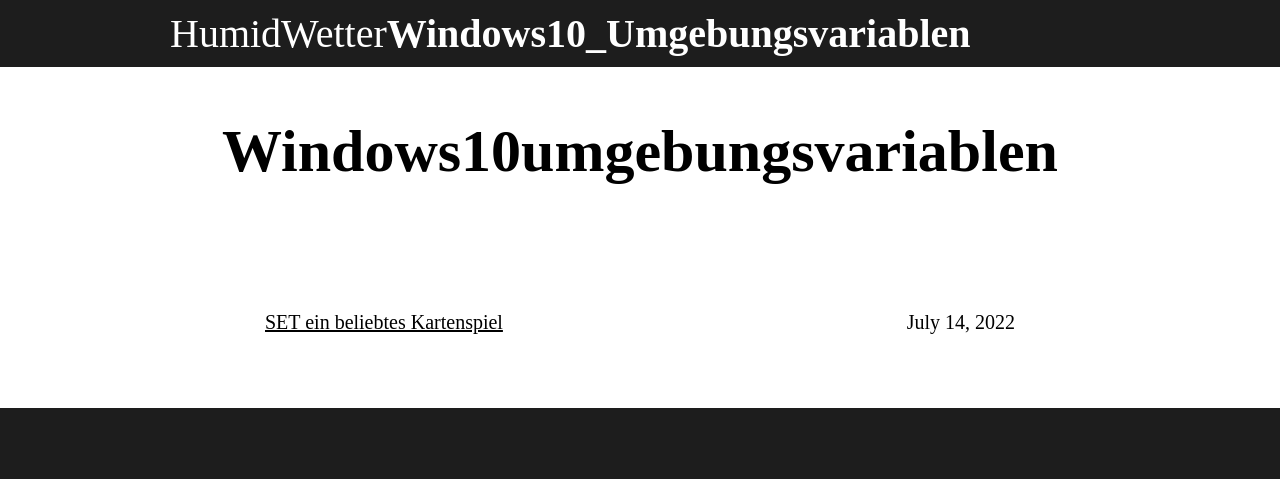
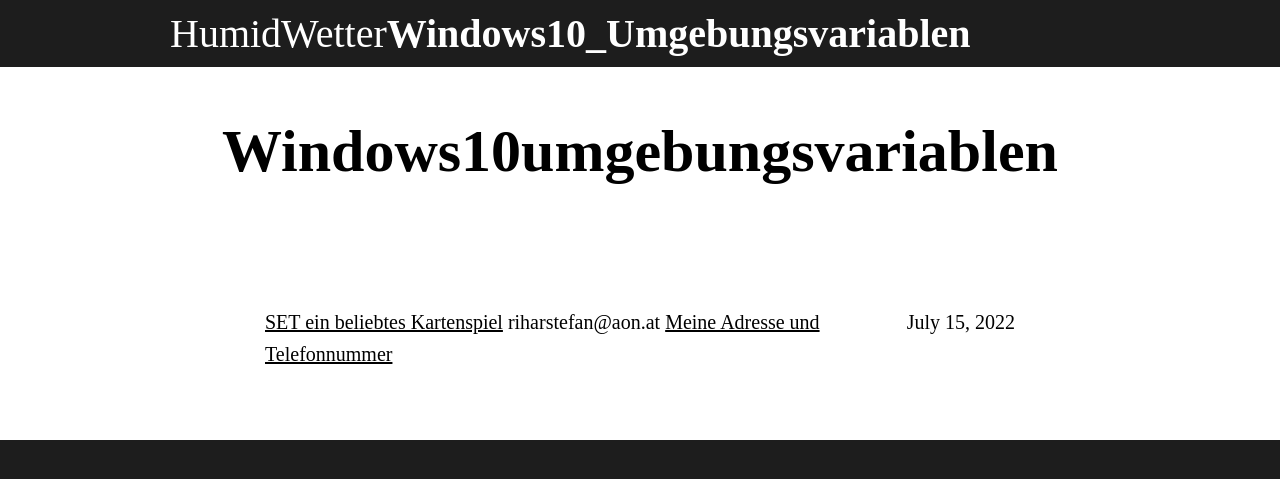
Before and after one commit to ledlightjungledStefan/Osterei, a Jekyll site: the page built from _posts/2022-07-15-Windows10Umgebungsvariablen.markdown, in a window 1280 px wide. Shown: the top 479 px of the page. Built offline with Jekyll 4.4.1, drawn with Linux system fonts in a browser that asks for light colours; some web fonts are replaced.

Commit message:
Update and rename 2022-07-14-Windows10Umgebungsvariablen.markdown to 2022-07-15-Windows10Umgebungsvariablen.markdown

```diff
--- a/_posts/2022-07-14-Windows10Umgebungsvariablen.markdown
+++ b/_posts/2022-07-15-Windows10Umgebungsvariablen.markdown
@@ -7,3 +7,5 @@ image_path: /Osterei/assets/images/cupcakes/chocolate_banana.png
 description: cupcake with chocolate colors for /d %a in (%EINBAHN%) do dir /b %a
 ---
 [SET ein beliebtes Kartenspiel](https://ledlightjungledstefan.github.io/Osterei/assets/SET%20INSTRUCTIONS%20-%20GERMAN.pdf)
+riharstefan@aon.at
+[Meine Adresse und Telefonnummer](/Osterei/_includes/adressof_dateiformat.png)
```
